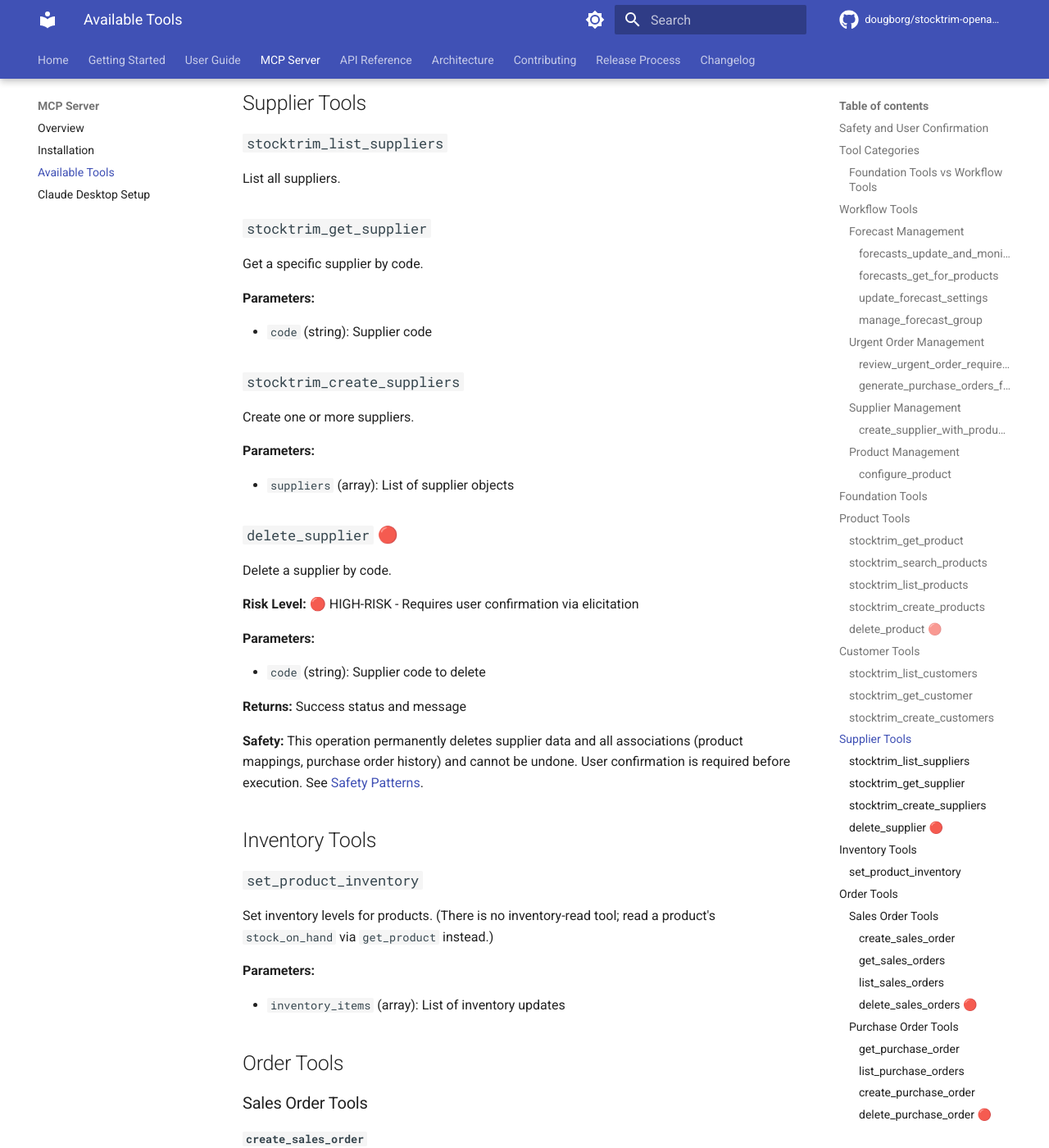
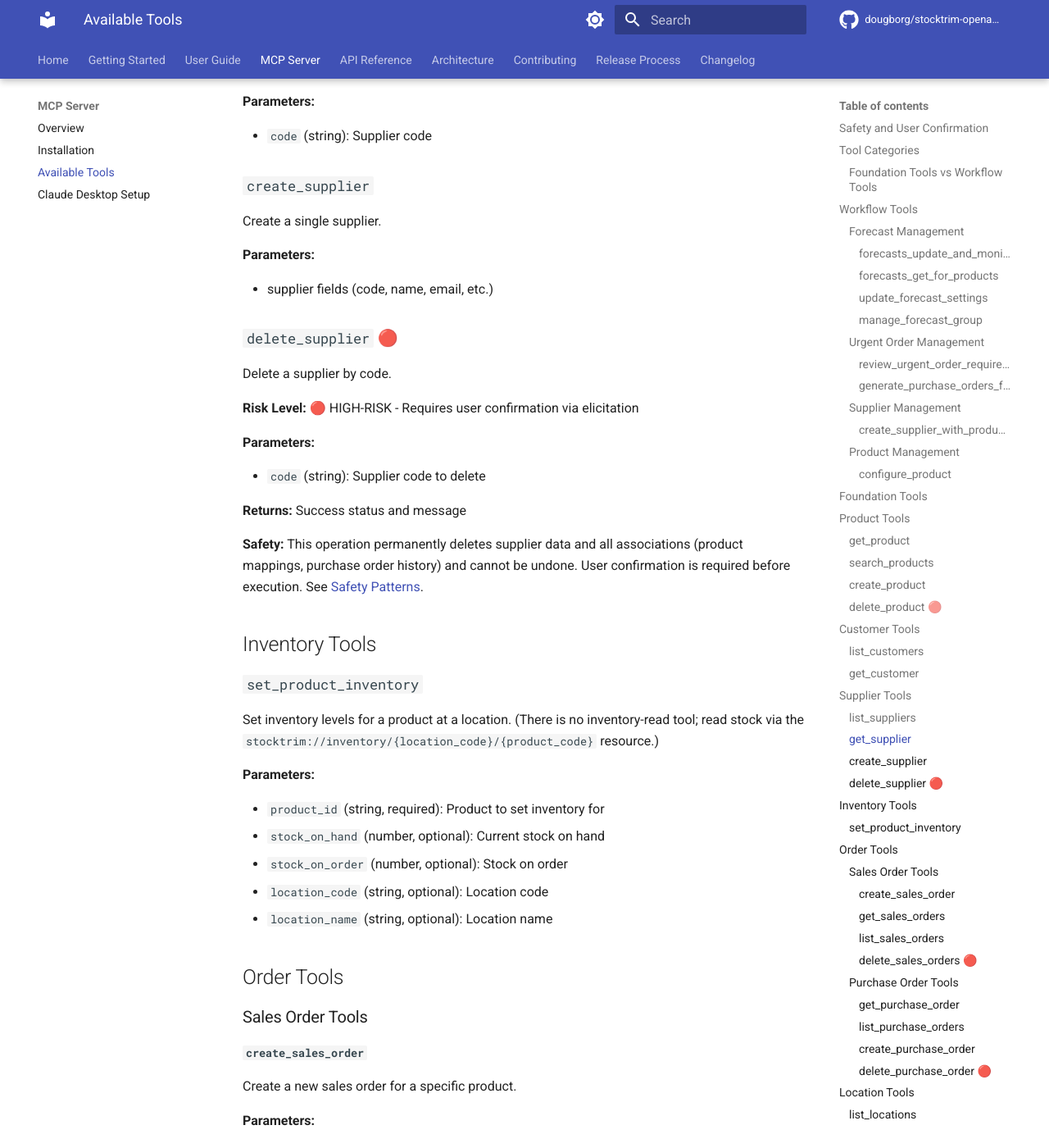
Before and after one commit to dougborg/stocktrim-openapi-client, an MkDocs documentation site: the page built from docs/mcp-server/tools.md, in a window 1280 px wide and 1400 px high, scrolled down 6428 px. Shown: the whole window at 82% size. Built offline with MkDocs 1.6.1 and Material for MkDocs 9.7.7, drawn with Linux system fonts in a browser that asks for light colours; comment, search, counter and statistics services are not loaded; the version menu is left out; some of the changed text lies outside the part shown.

Commit message:
docs(mcp): fix Copilot review — real tool names, schemas, and I/O shapes
Address PR #232 review (Copilot): the first pass left the Foundation Tools
section of tools.md untouched and invented tool I/O shapes.

- tools.md Foundation section: drop the `stocktrim_` prefix and the phantom
  entries that survived the first pass (stocktrim_list_products,
  stocktrim_create_products, stocktrim_create_customers, stocktrim_create_suppliers,
  stocktrim_list_locations, stocktrim_create_location); use the real registered
  names (get_product, search_products, create_product, list_customers,
  create_supplier, list_locations, create_location, ...).
- Correct set_product_inventory params (product_id/stock_on_hand/stock_on_order/
  location_code/location_name — there is no `inventory_items` array or `quantity`).
- get_product returns ProductInfo (code/description/uom/is_active/cost/selling
  price) with NO stock or supplier fields; fix server.py workflow/data-flow
  examples that claimed get_product exposes stock_on_hand or a product.id, and
  point stock lookups at the stocktrim://inventory/... resource instead.

Co-Authored-By: Claude Opus 4.8 (1M context) <noreply@anthropic.com>

```diff
--- a/docs/mcp-server/tools.md
+++ b/docs/mcp-server/tools.md
@@ -210,33 +210,31 @@ ______________________________________________________________________
 
 ## Product Tools
 
-### `stocktrim_get_product`
+### `get_product`
 
-Get a single product by code.
+Get a single product by code. Returns code, description, unit of measurement, active
+status, cost price, and selling price. (Stock levels are **not** included — read them
+via the `stocktrim://inventory/{location_code}/{product_code}` resource.)
 
 **Parameters:**
 
 - `code` (string): Product code
 
-### `stocktrim_search_products`
+### `search_products`
 
-Search for products by code prefix.
+Search for products by name, code, or category keywords.
 
 **Parameters:**
 
-- `code_prefix` (string): Search prefix
+- `search_query` (string): Search query
 
-### `stocktrim_list_products`
+### `create_product`
 
-List all products.
-
-### `stocktrim_create_products`
-
-Create one or more products.
+Create a single product.
 
 **Parameters:**
 
-- `products` (array): List of product objects
+- product fields (code, name, category, cost, price, etc.)
 
 ### `delete_product` 🔴
 
@@ -256,11 +254,11 @@ confirmation is required before execution. See
 
 ## Customer Tools
 
-### `stocktrim_list_customers`
+### `list_customers`
 
 List all customers.
 
-### `stocktrim_get_customer`
+### `get_customer`
 
 Get a specific customer by code.
 
@@ -268,21 +266,13 @@ Get a specific customer by code.
 
 - `code` (string): Customer code
 
-### `stocktrim_create_customers`
-
-Create one or more customers.
-
-**Parameters:**
-
-- `customers` (array): List of customer objects
-
 ## Supplier Tools
 
-### `stocktrim_list_suppliers`
+### `list_suppliers`
 
 List all suppliers.
 
-### `stocktrim_get_supplier`
+### `get_supplier`
 
 Get a specific supplier by code.
 
@@ -290,13 +280,13 @@ Get a specific supplier by code.
 
 - `code` (string): Supplier code
 
-### `stocktrim_create_suppliers`
+### `create_supplier`
 
-Create one or more suppliers.
+Create a single supplier.
 
 **Parameters:**
 
-- `suppliers` (array): List of supplier objects
+- supplier fields (code, name, email, etc.)
 
 ### `delete_supplier` 🔴
 
@@ -319,12 +309,16 @@ required before execution. See
 
 ### `set_product_inventory`
 
-Set inventory levels for products. (There is no inventory-read tool; read a product's
-`stock_on_hand` via `get_product` instead.)
+Set inventory levels for a product at a location. (There is no inventory-read tool; read
+stock via the `stocktrim://inventory/{location_code}/{product_code}` resource.)
 
 **Parameters:**
 
-- `inventory_items` (array): List of inventory updates
+- `product_id` (string, required): Product to set inventory for
+- `stock_on_hand` (number, optional): Current stock on hand
+- `stock_on_order` (number, optional): Stock on order
+- `location_code` (string, optional): Location code
+- `location_name` (string, optional): Location name
 
 ## Order Tools
 
@@ -490,11 +484,11 @@ purchase order, you must delete and recreate it.
 
 ## Location Tools
 
-### `stocktrim_list_locations`
+### `list_locations`
 
 List all locations/warehouses.
 
-### `stocktrim_create_location`
+### `create_location`
 
 Create a new location.
 
```
Also changed, not shown: 1 other file.
